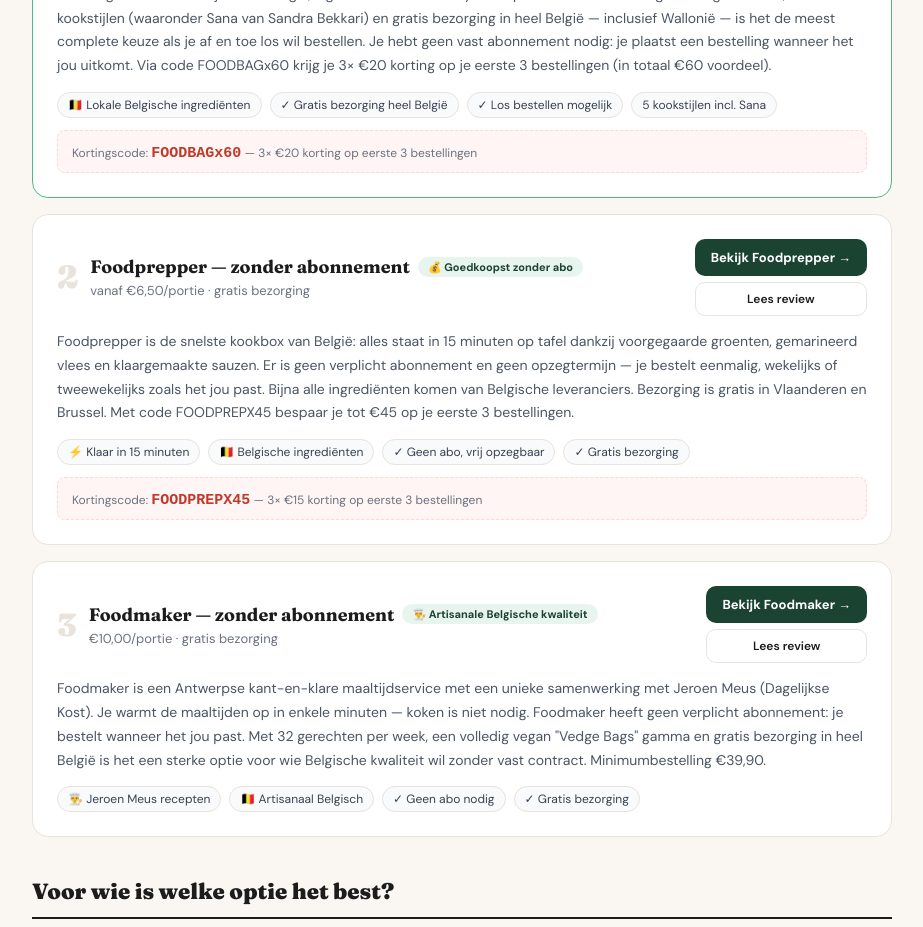
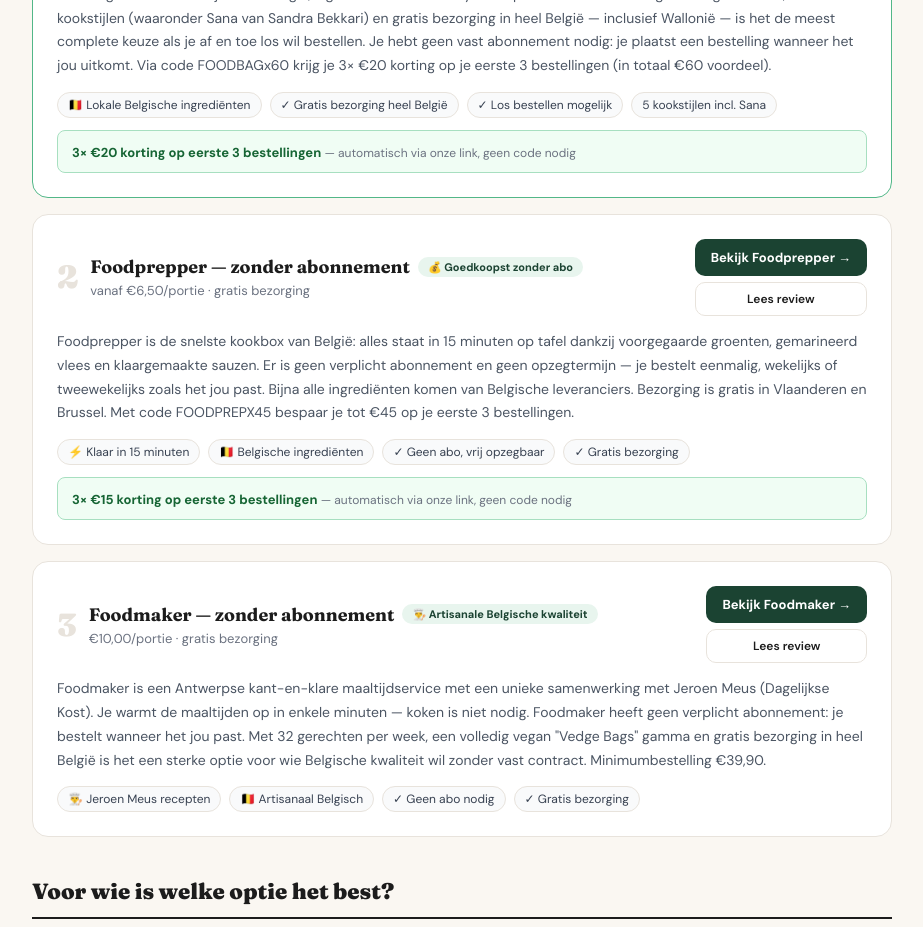
Before and after one commit to fetspets/bestemaaltijdbox, a Next.js app: page /blog/maaltijdbox-zonder-abonnement-belgie in a window 1280 px wide. Shown: the part 1340-2267 px from the top of the page, without its empty margins (178-1101 px from the left). Built offline with nearby package versions, Linux system fonts and the light colour scheme.

Commit message:
auto: update page.tsx

```diff
--- a/src/app/blog/maaltijdbox-zonder-abonnement-belgie/page.tsx
+++ b/src/app/blog/maaltijdbox-zonder-abonnement-belgie/page.tsx
@@ -343,16 +343,15 @@ export default function MaaltijdboxZonderAbonnementPage() {
                 </div>
               </div>
               <p style={{ fontSize: 14, lineHeight: 1.7, color: '#4B5563', marginBottom: 14 }}>{uitleg}</p>
-              <div style={{ display: 'flex', flexWrap: 'wrap', gap: 8, marginBottom: kortingsCode ? 12 : 0 }}>
+              <div style={{ display: 'flex', flexWrap: 'wrap', gap: 8, marginBottom: kortingsBedrag ? 12 : 0 }}>
                 {kenmerken.map(k => (
                   <span key={k} style={{ fontSize: 12, background: '#F9FAFB', border: '1px solid var(--rule)', borderRadius: 100, padding: '4px 10px', color: '#374151' }}>{k}</span>
                 ))}
               </div>
-              {kortingsCode && kortingsBedrag && (
-                <div style={{ background: '#FFF5F4', border: '1.5px dashed #FED7D7', borderRadius: 8, padding: '10px 14px', marginTop: 4 }}>
-                  <span style={{ fontSize: 12, color: 'var(--muted)' }}>Kortingscode: </span>
-                  <span style={{ fontFamily: 'monospace', fontSize: 15, fontWeight: 900, color: '#C0392B' }}>{kortingsCode}</span>
-                  <span style={{ fontSize: 12, color: 'var(--muted)' }}> — {kortingsBedrag}</span>
+              {kortingsBedrag && (
+                <div style={{ background: '#F0FDF4', border: '1.5px solid #A7DFC0', borderRadius: 8, padding: '10px 14px', marginTop: 4 }}>
+                  <span style={{ fontSize: 13, fontWeight: 700, color: '#166534' }}>{kortingsBedrag}</span>
+                  <span style={{ fontSize: 12, color: 'var(--muted)' }}> — automatisch via onze link, geen code nodig</span>
                 </div>
               )}
             </div>
```
